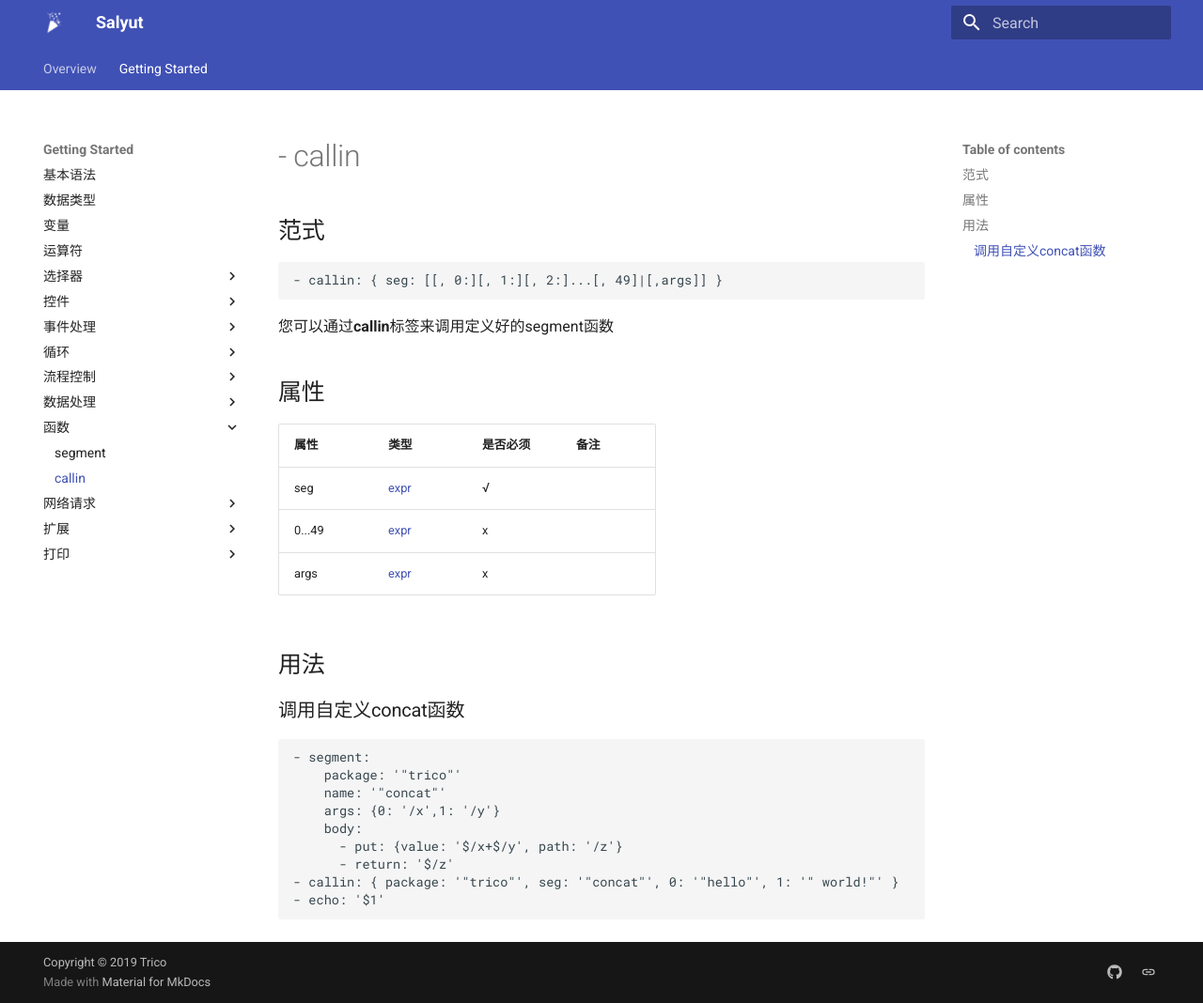
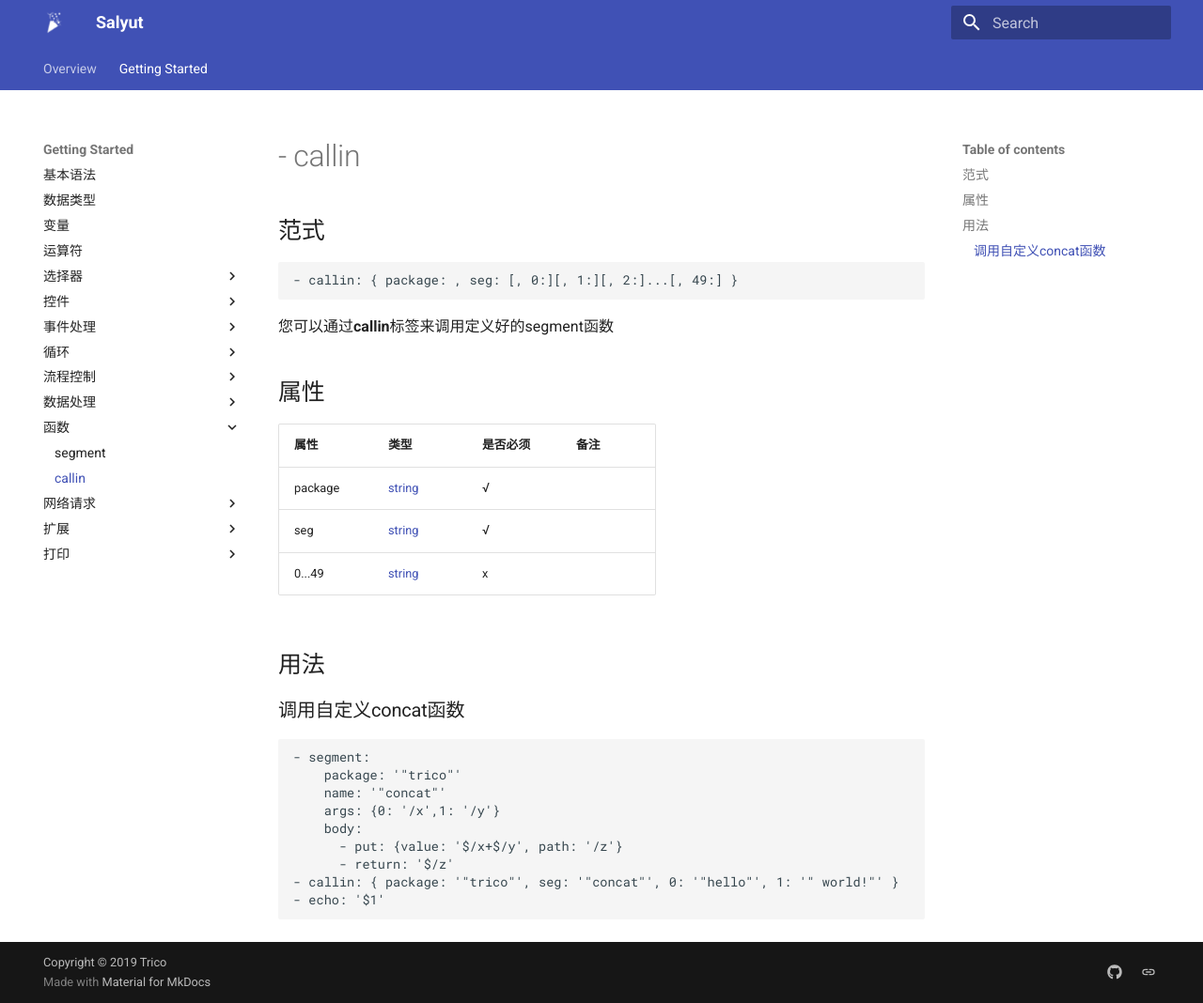
Before and after one commit to shenruisi/salyut_doc, an MkDocs documentation site: the page built from docs/callin.md, in a window 1280 px wide and 1068 px high. Shown: the whole window at 94% size. Built offline with MkDocs 1.6.1 and Material for MkDocs 9.7.7, drawn with Linux system fonts in a browser that asks for light colours.

Commit message:
Update callin.md
fix incorrect description

````diff
--- a/docs/callin.md
+++ b/docs/callin.md
@@ -2,16 +2,16 @@
 
 ## 范式
 ```
-- callin: { seg: [[, 0:][, 1:][, 2:]...[, 49]|[,args]] }
+- callin: { package: , seg: [, 0:][, 1:][, 2:]...[, 49:] }
 ```
 您可以通过**callin**标签来调用定义好的segment函数
 
 ## 属性
 | 属性 | 类型 | 是否必须 | 备注 |
 |--------|--------|--------|--------|
-|   seg   | [expr](datatype.md)  | √ |   |
-|   0...49   | [expr](datatype.md)  | x  |   |
-|   args   | [expr](datatype.md)  | x | |
+|   package   | [string](datatype.md)  | √ |   |
+|   seg   | [string](datatype.md)  | √ |   |
+|   0...49   | [string](datatype.md) | x  |   |
 
 ## 用法
 ### 调用自定义concat函数
````
